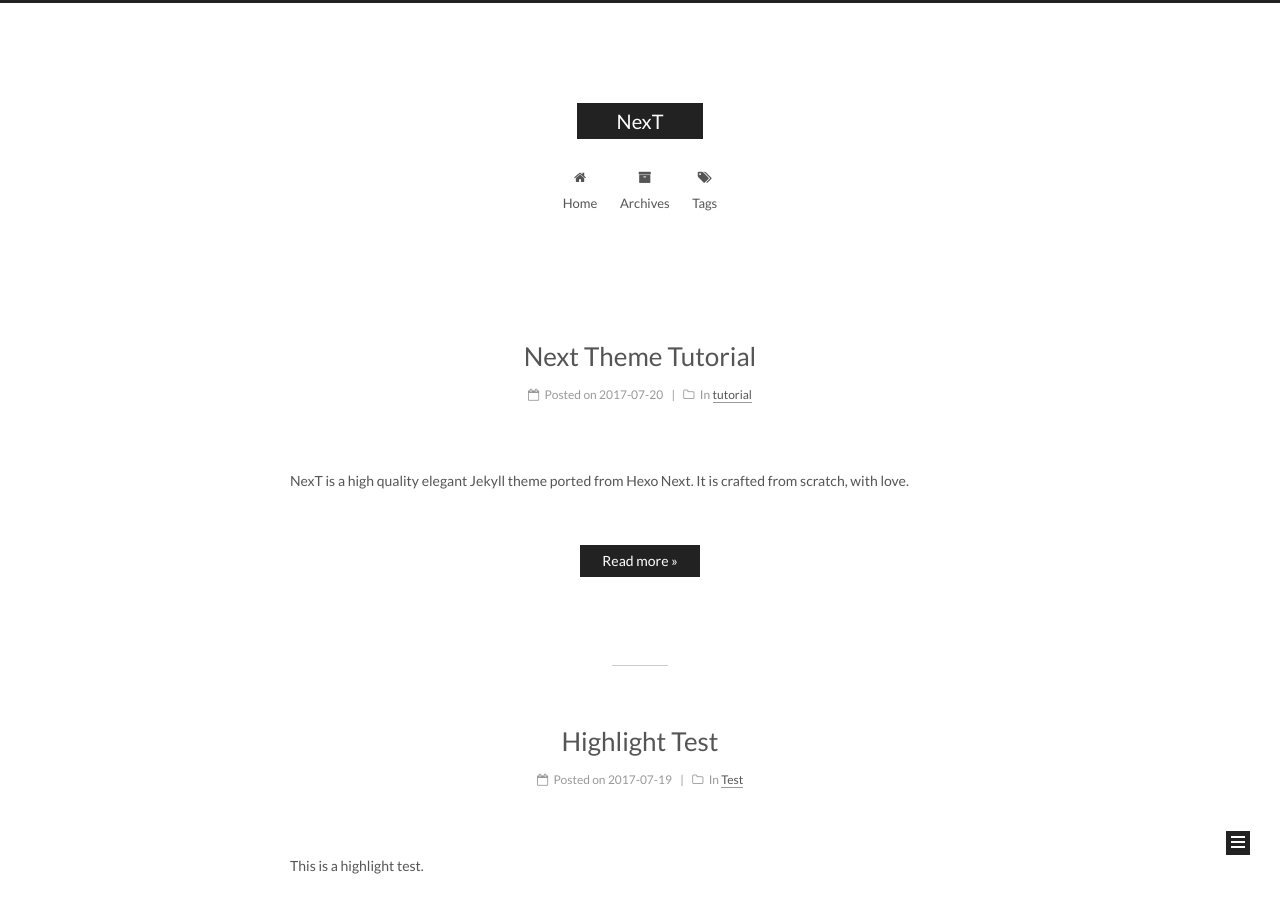
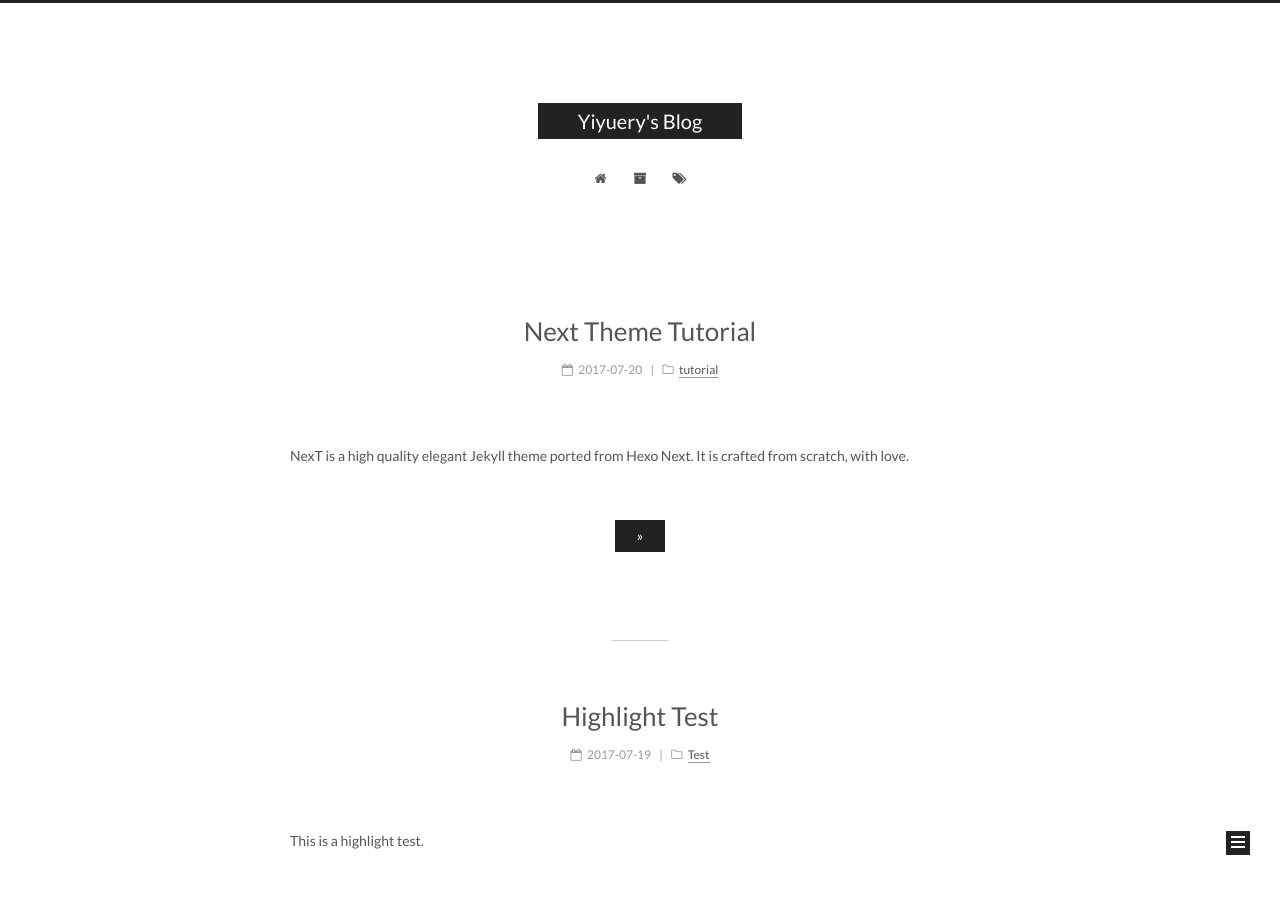
Before and after one commit to Yiyuery/capsule.github.io, a Jekyll site: the page built from index.html, in a window 1280 px wide. Shown: the top 903 px of the page. Built offline with Jekyll 4.4.1, drawn with Linux system fonts in a browser that asks for light colours; the list of posts is cut into pages by our own code; some of the changed text lies outside the part shown.

Commit message:
201804030943

```diff
--- a/_config.yml
+++ b/_config.yml
@@ -4,12 +4,12 @@
 # ---------------------------------------------------------------
 
 # Site
-title: NexT
+title: Yiyuery's Blog
 subtitle:
 description:
-author: John Doe
+author: X Yiyuery
 # Support language: de, en, fr-FR, id, ja, ko, pt-BR, pt, ru, zh-Hans, zh-hk, zh-tw
-language: en
+language: cn
 date_format: '%Y-%m-%d'
 
 # URL
@@ -78,7 +78,7 @@ plugins:
 favicon: /assets/favicon.ico
 
 # Set default keywords (Use a comma to separate)
-keywords: "Jekyll, NexT"
+keywords: "Yiyuery,xiazhaoyang"
 
 # Set rss to false to disable feed link.
 # Leave rss as empty to use site's feed link.
```
